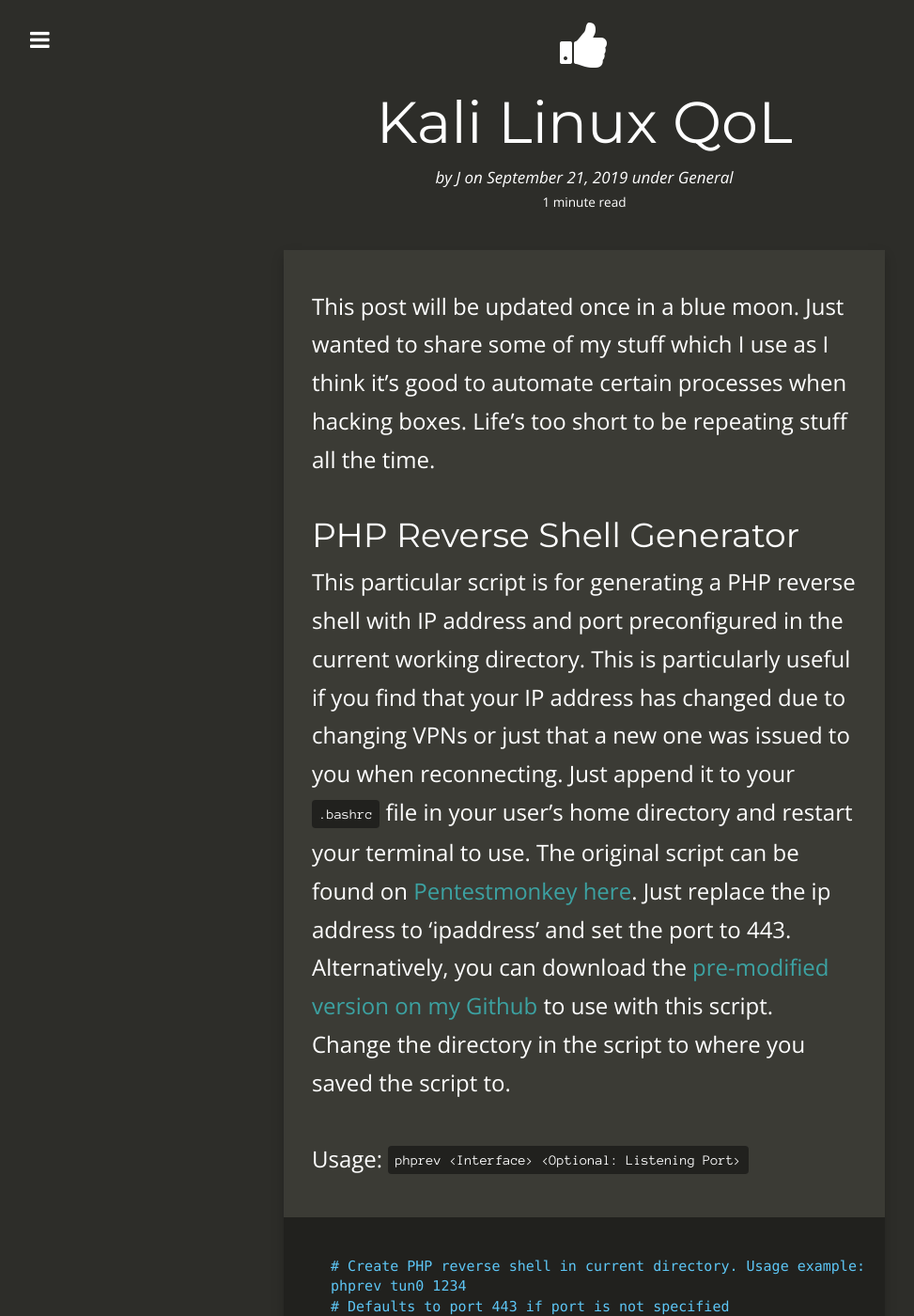
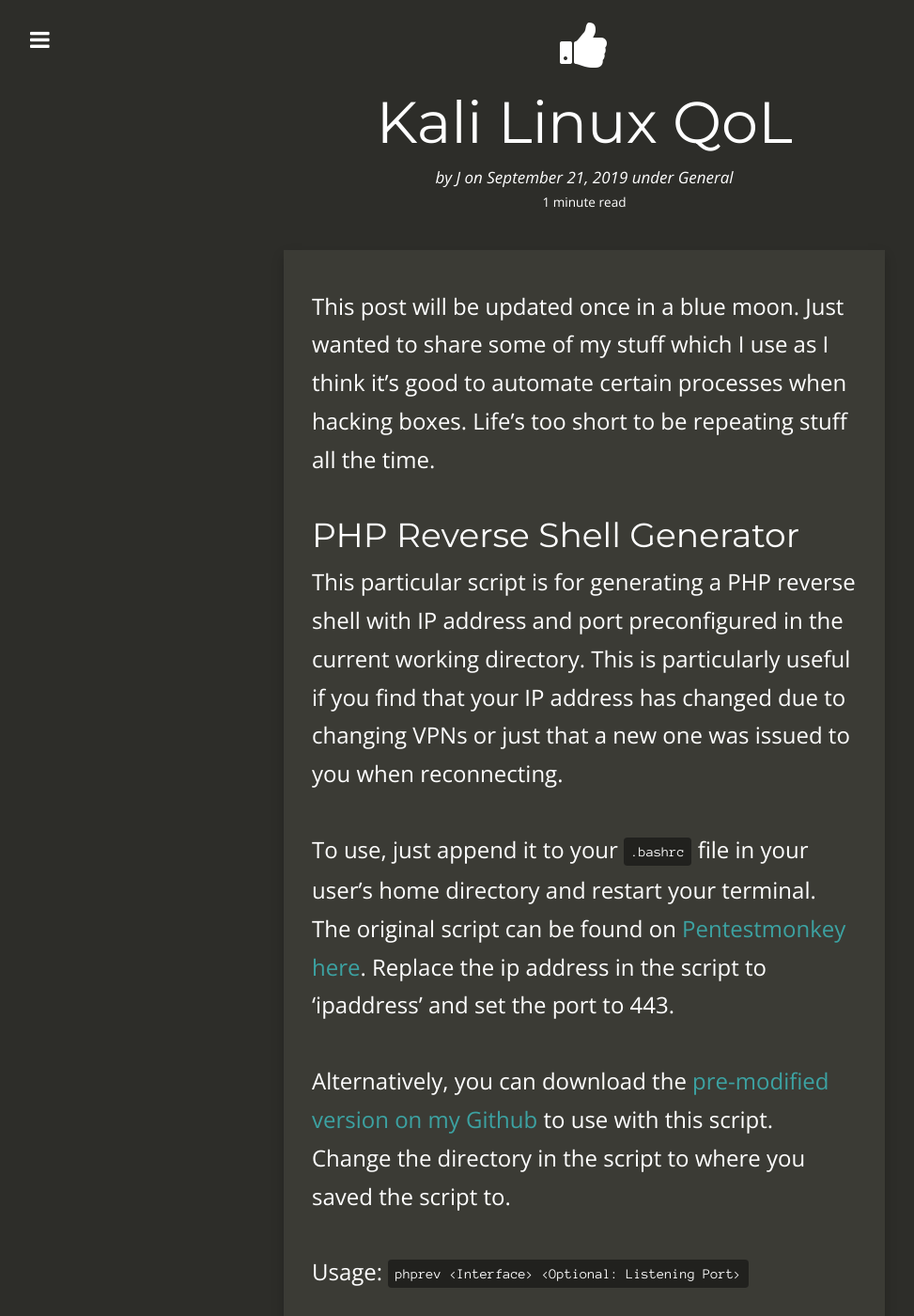
Before and after one commit to Dreamscent/Dreamscent.github.io, a Jekyll site: the page built from _posts/2019-09-21-Kali-Linux-QoL.md, in a window 1280 px wide and 1400 px high. Shown: the whole window at 94% size, without its empty margins (18-991 px from the left). Built offline with Jekyll 4.4.1, drawn with Linux system fonts in a browser that asks for light colours; nearby versions of some CDN libraries.

Commit message:
Update 2019-09-21-Kali-Linux-QoL.md

```diff
--- a/_posts/2019-09-21-Kali-Linux-QoL.md
+++ b/_posts/2019-09-21-Kali-Linux-QoL.md
@@ -16,7 +16,10 @@ This post will be updated once in a blue moon. Just wanted to share some of my s
 
 ## PHP Reverse Shell Generator
 
-This particular script is for generating a PHP reverse shell with IP address and port preconfigured in the current working directory. This is particularly useful if you find that your IP address has changed due to changing VPNs or just that a new one was issued to you when reconnecting. Just append it to your `.bashrc` file in your user's home directory and restart your terminal to use. The original script can be found on [Pentestmonkey here][1]. Just replace the ip address to 'ipaddress' and set the port to 443.
+This particular script is for generating a PHP reverse shell with IP address and port preconfigured in the current working directory. This is particularly useful if you find that your IP address has changed due to changing VPNs or just that a new one was issued to you when reconnecting.
+
+To use, just append it to your `.bashrc` file in your user's home directory and restart your terminal. The original script can be found on [Pentestmonkey here][1]. Replace the ip address in the script to 'ipaddress' and set the port to 443.
+
 Alternatively, you can download the [pre-modified version on my Github][2] to use with this script. Change the directory in the script to where you saved the script to.
 
 Usage: `phprev <Interface> <Optional: Listening Port>`
```
